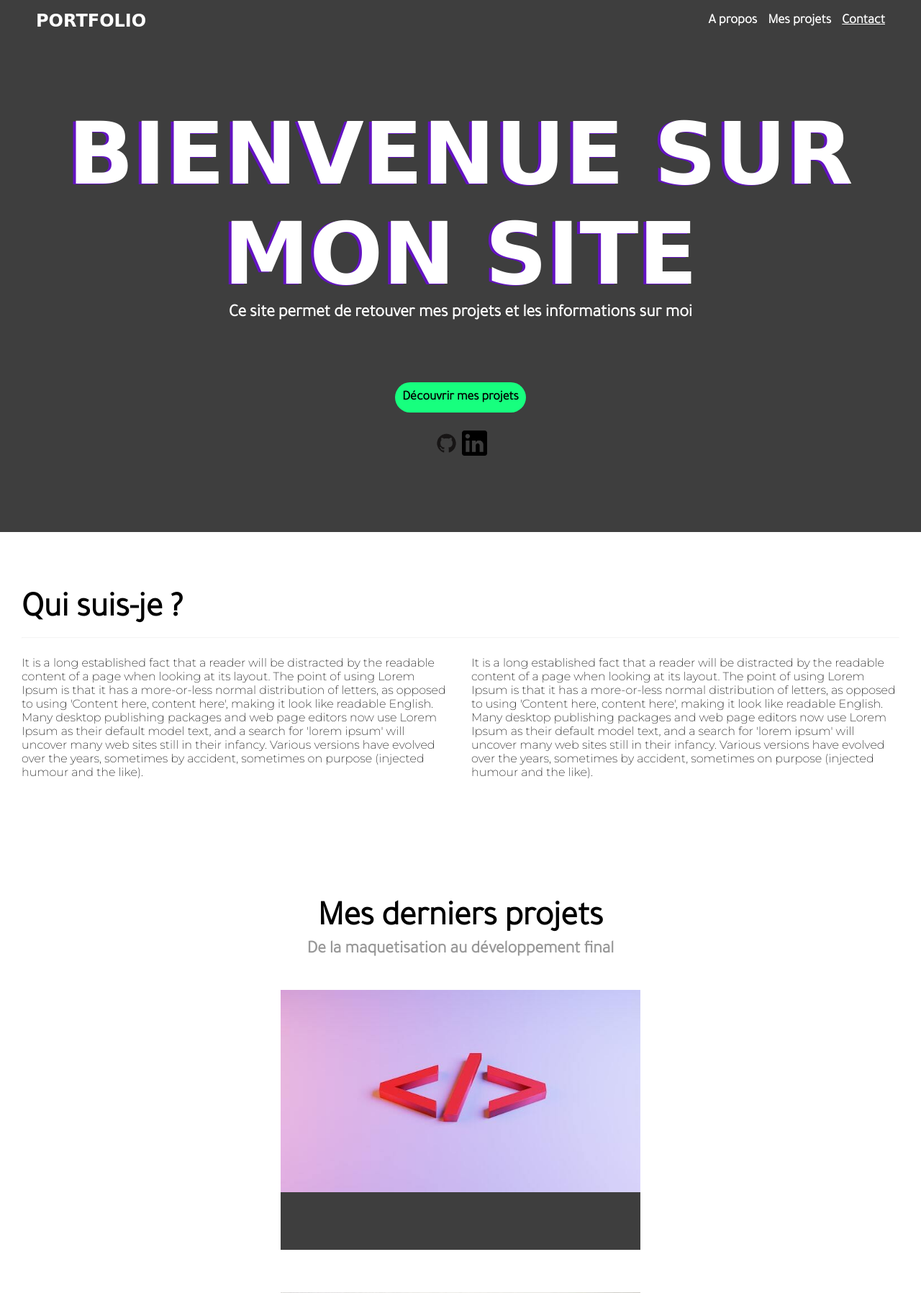
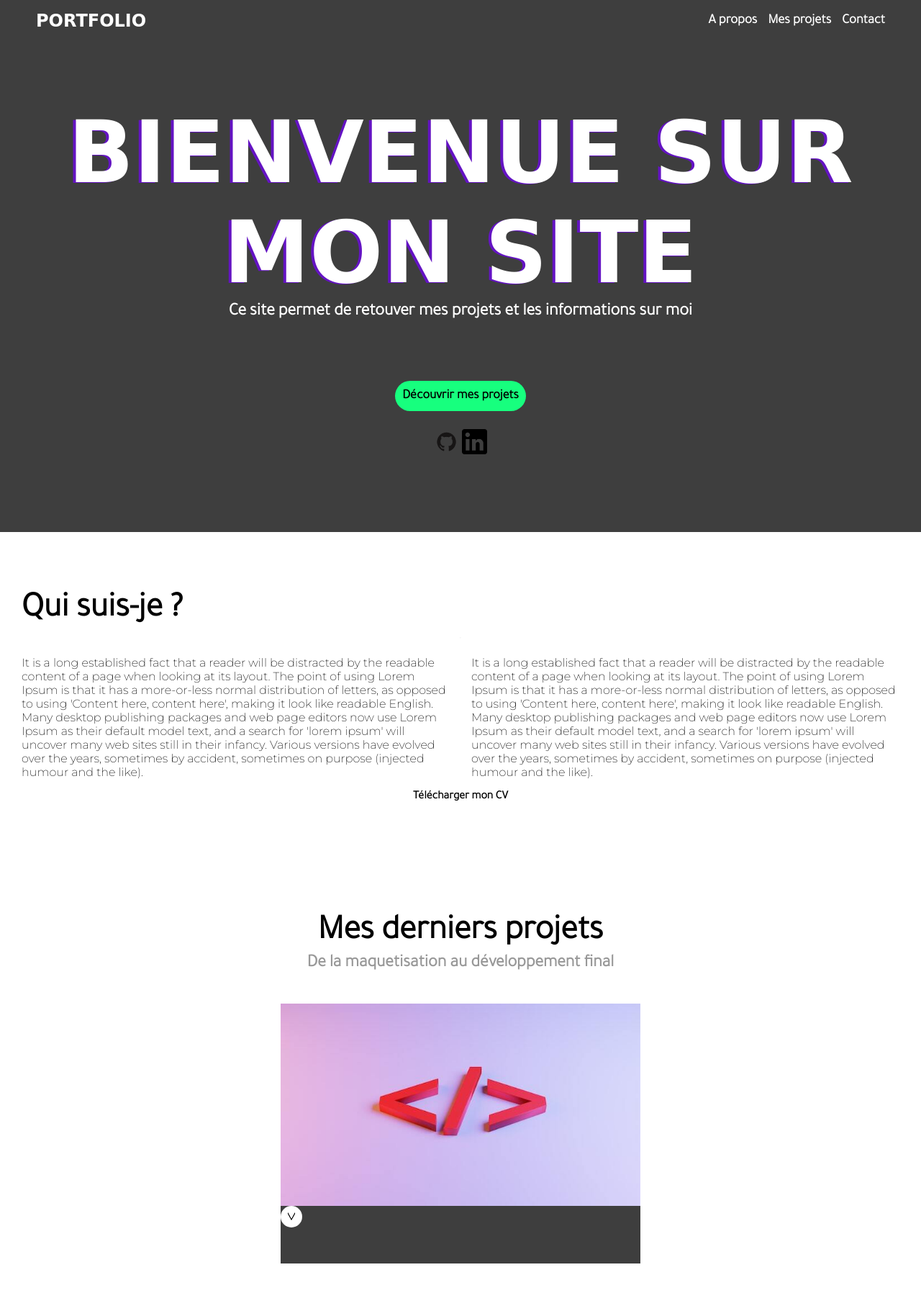
Before and after one commit to Theoode/Portfolio, a PHP site: page / in a window 1280 px wide. Shown: the top 1796 px of the page at 72% size. Run offline with PHP 8.4, Linux system fonts and the light colour scheme; some web fonts are replaced.

Commit message:
Modification générales html/CSS

```diff
--- a/CSS/style.css
+++ b/CSS/style.css
@@ -23,6 +23,12 @@ h2,h3,h4{
 
 p{
     font-family: 'Montserrat', sans-serif;
+}
+
+a{
+    color: black;
+    text-decoration: none;
+    font-family: 'Tajawal', sans-serif;
 }
 
 /*-----HAUT DE PAGE-----*/
@@ -97,11 +103,17 @@ p{
 /*--------INFO PERSO----------*/
 
 .info_perso{
+    display: flex;
+    flex-direction: column;
     margin: 80px 30px 30px 30px;
 }
 
 .info_perso h2{
     font-size: xxx-large;
+}
+
+.info_perso h4{
+    text-align: center;
 }
 
 hr{
@@ -158,9 +170,18 @@ hr{
 }
 
 .container_info{
+    display: flex;
     position: relative;
     bottom: 4px;
     background: #3E3E3E;
     width: 100%;
     height: 20%;
 }
+
+.container_info img{
+    height: 30px;
+    width: 30px;
+    background-color: white;
+    border-radius: 25px;
+
+}
--- a/index.html
+++ b/index.html
@@ -5,8 +5,8 @@
     <link rel="stylesheet" href="CSS/style.css">
 </head>
 
+
 <body>
-
         <div class="container">
             <div class="header">
                 <h1>PORTFOLIO</h1>
@@ -28,8 +28,9 @@
                          <a href="https://www.linkedin.com/in/th%C3%A9o-quennehen-41939423a/"><img src="medias/linkedin.png" ></a>
                     </nav>
          </div>
+</div>
 
-</div>
+
 
 <div class="info_perso">
     <h2> Qui suis-je ?</h2>
@@ -53,7 +54,10 @@
             accident, sometimes on purpose (injected humour and the like).
         </p>
     </div>
+    <a href="medias/cv.pdf" download="Mon CV"><h4>Télécharger mon CV</h4></a>
 </div>
+
+
 
 
 <div class="titre_galerie">
@@ -65,22 +69,30 @@
     <div class="galerie">
         <div class="projet">
             <img src="medias/projet1.jpg">
-            <div class="container_info"></div>
+            <div class="container_info">
+                <img src="medias/bas.png">
+            </div>
         </div>
 
         <div class="projet">
             <img src="medias/projet2.jpg">
-            <div class="container_info"></div>
+            <div class="container_info">
+                <img src="medias/bas.png">
+            </div>
         </div>
 
         <div class="projet">
             <img src="medias/projet3.jpg">
-            <div class="container_info"></div>
+            <div class="container_info">
+                <img src="medias/bas.png">
+            </div>
         </div>
 
         <div class="projet">
             <img src="medias/projet3.jpg">
-            <div class="container_info"></div>
+            <div class="container_info">
+                <img src="medias/bas.png">
+            </div>
         </div>
     </div>
 
```
Also changed, not shown: medias/bas.png (added), 1 other file. Lines whose indentation alone changed are shown as unchanged.
